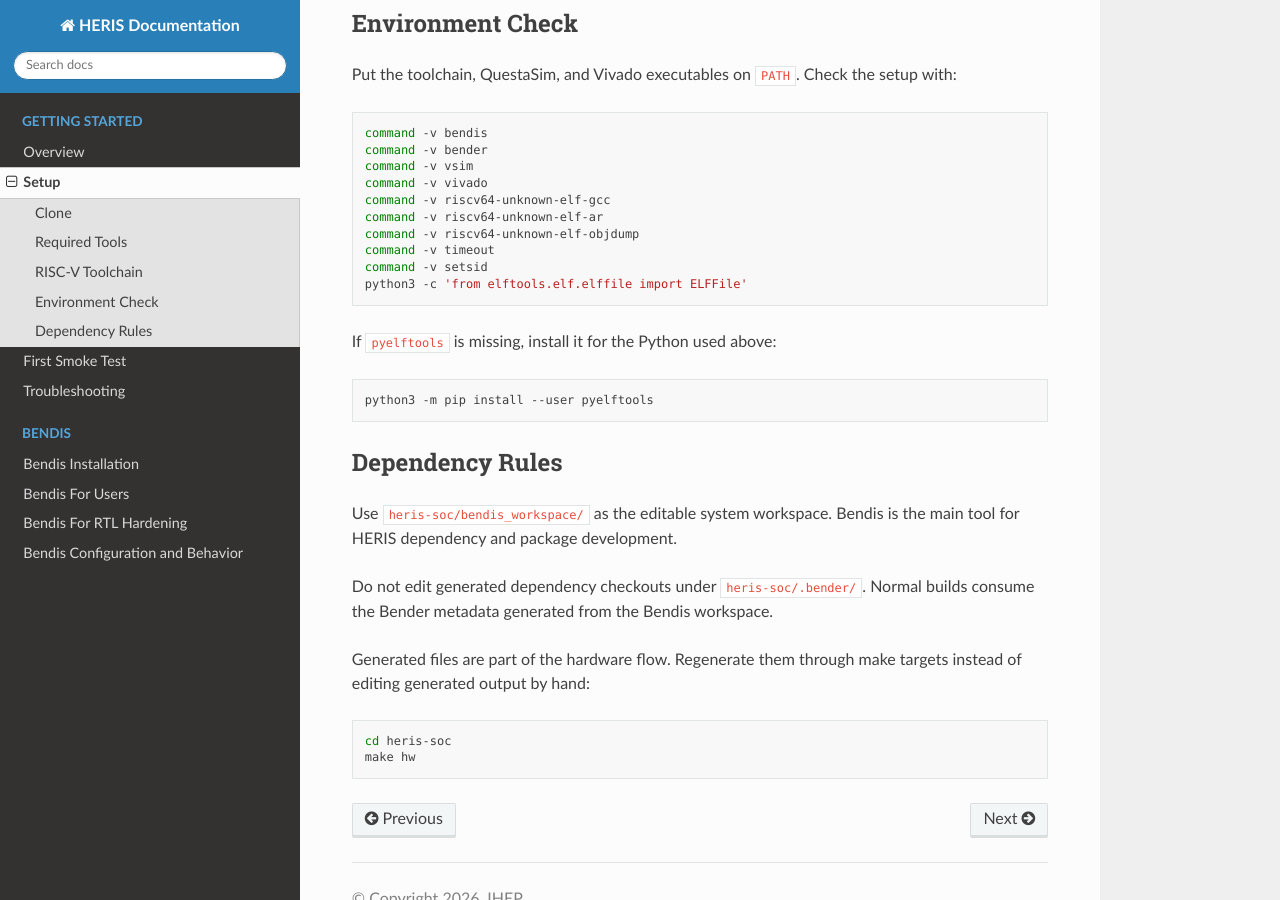
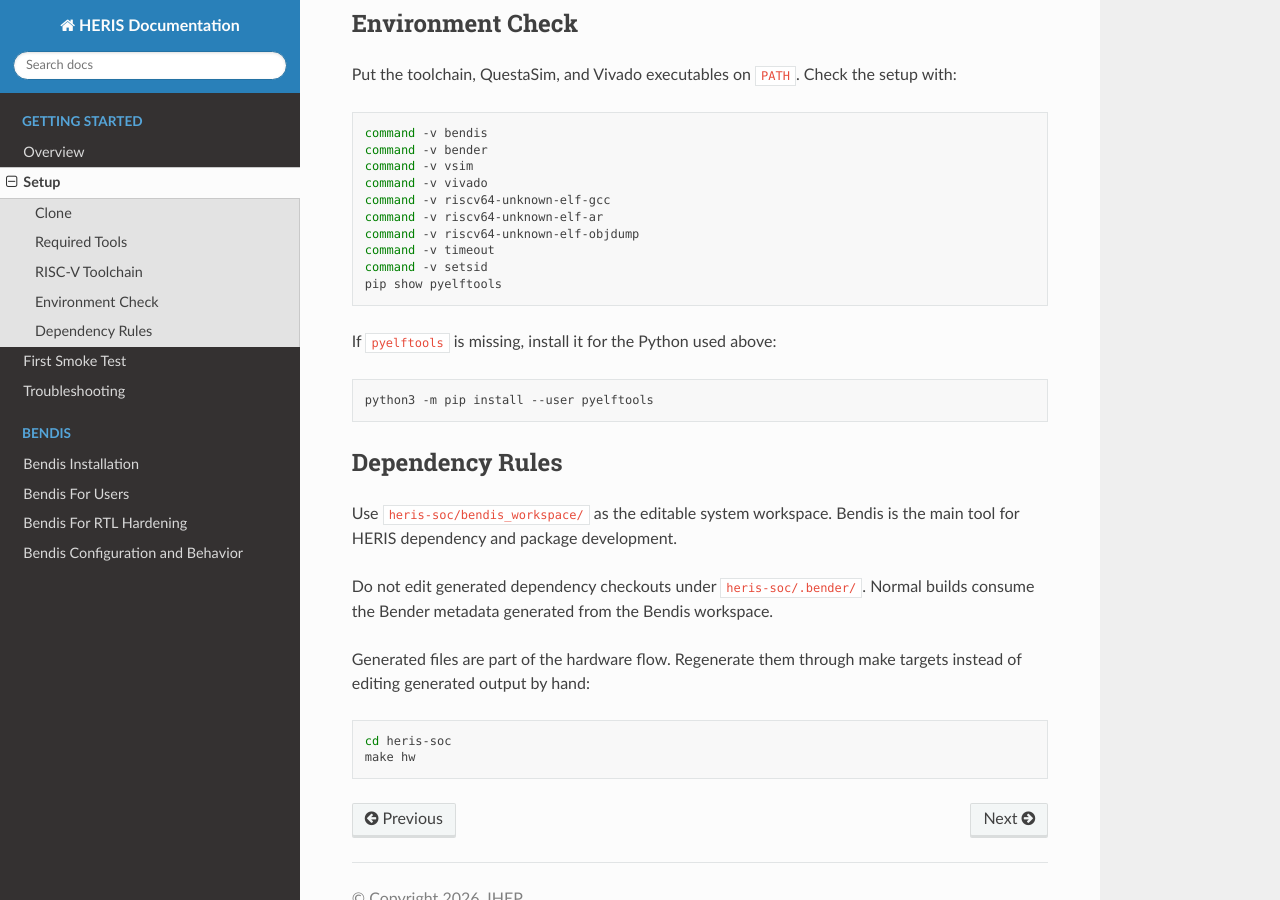
Before and after one commit to albertc9/HERIS-Doc, a Sphinx documentation site: the page built from docs/source/getting-started/setup.rst, in a window 1280 px wide and 900 px high, scrolled down 2366 px. Built offline with Sphinx 7.4.7 and the Read the Docs theme 3.1.0, drawn with Linux system fonts in a browser that asks for light colours; pages that are not in the unit, such as notebooks, are missing from menus.

Commit message:
update pyelftools

```diff
--- a/docs/source/getting-started/setup.rst
+++ b/docs/source/getting-started/setup.rst
@@ -131,7 +131,7 @@
    command -v riscv64-unknown-elf-objdump
    command -v timeout
    command -v setsid
-   python3 -c 'from elftools.elf.elffile import ELFFile'
+   pip show pyelftools
 
 If ``pyelftools`` is missing, install it for the Python used above:
 
```
